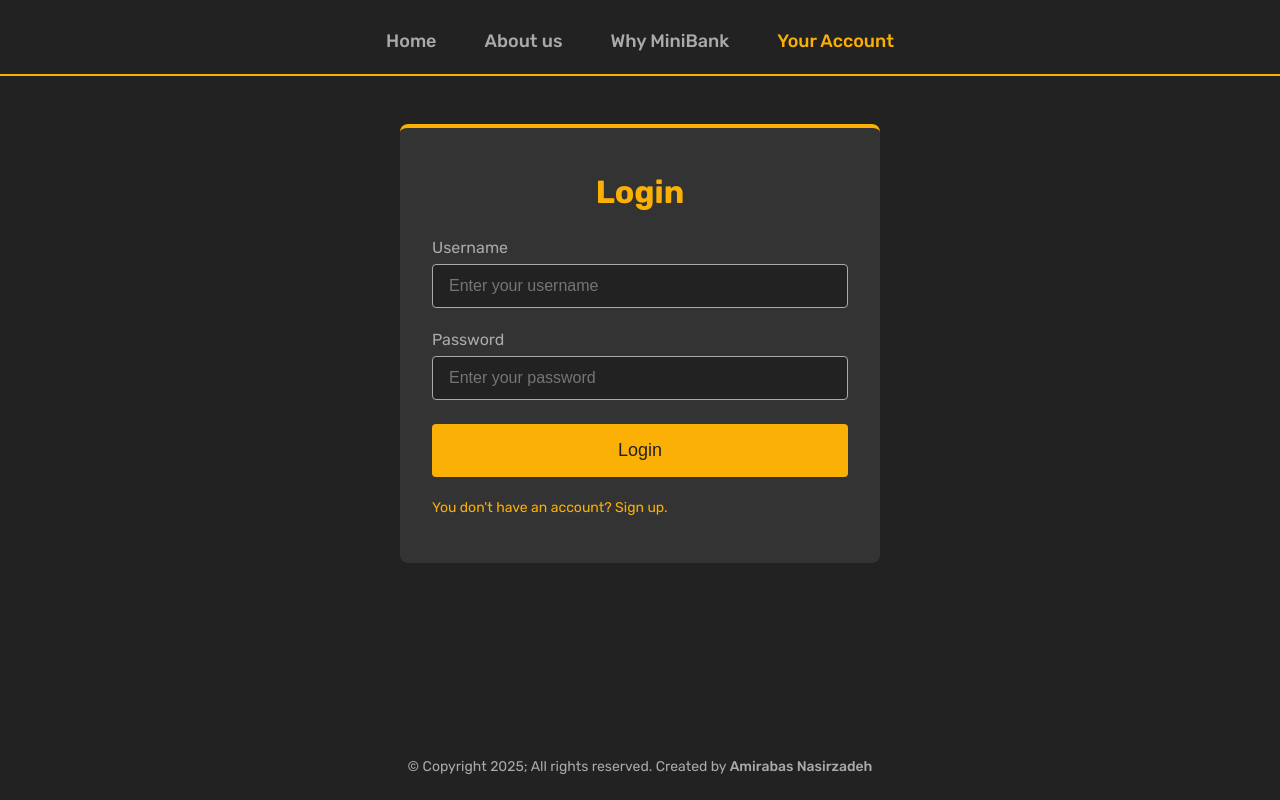
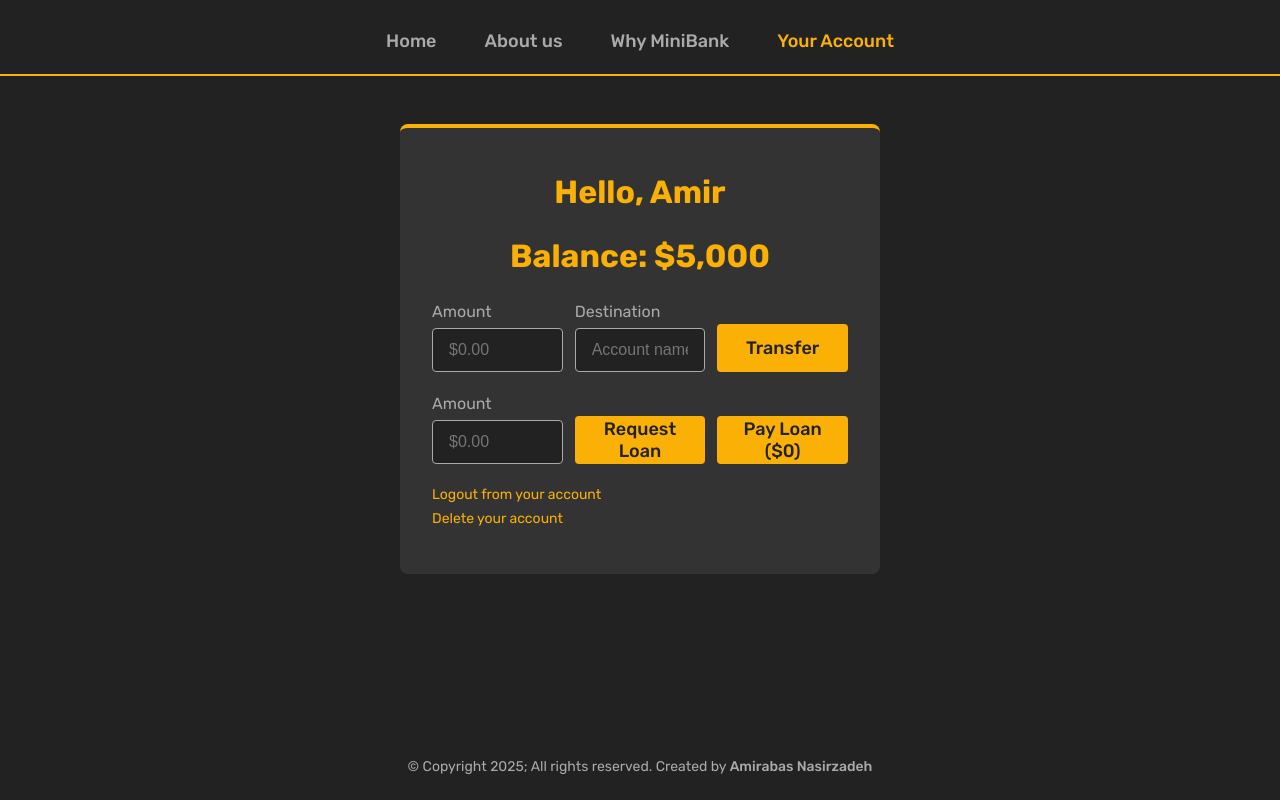
Before and after one commit to AmirabasNasirzadeh/MiniBank, a React (Vite) app: page /account in a window 1280 px wide. Built offline with nearby package versions, Linux system fonts and the light colour scheme.

Commit message:
Transfer money page UI

```diff
--- a/src/components/Form.jsx
+++ b/src/components/Form.jsx
@@ -5,65 +5,133 @@ import { signup, login, logout } from "../features/accounts/accountsSlice";
 
 function Form() {
   const dispatch = useDispatch();
+  const { isLoggedin } = useSelector((state) => state.accounts);
   const [hasAccount, setHasAccount] = useState(true);
   const [username, setUsername] = useState("");
   const [password, setPassword] = useState("");
 
   return (
     <div class="form__container">
-      <h2 class="form__header">{hasAccount ? "Login" : "Sign up"}</h2>
-      <form
-        class="form__content"
-        onSubmit={(e) => {
-          e.preventDefault();
-          hasAccount
-            ? dispatch(login(username, password))
-            : dispatch(signup(username, password));
-        }}
-      >
+      <h2 class="form__header">Hello, Amir</h2>
+      <h2 class="form__header">Balance: $5,000</h2>
+
+      <div class="form__row">
         <div class="form__group">
-          <label for="username" class="form__label">
-            Username
+          <label for="amount" class="form__label">
+            Amount
+          </label>
+          <input
+            type="number"
+            id="amount"
+            class="form__input"
+            placeholder="$0.00"
+            min={0}
+            max={1000}
+          />
+        </div>
+
+        <div class="form__group">
+          <label for="account" class="form__label">
+            Destination
           </label>
           <input
             type="text"
-            id="username"
+            id="account"
             class="form__input"
-            placeholder={
-              hasAccount ? "Enter your username" : "Enter a username"
-            }
-            value={username}
-            onChange={(e) => setUsername(e.target.value)}
+            placeholder="Account name"
           />
         </div>
+        <button
+          type="button"
+          class="form__btn form__btn--transfer form__btn--money"
+        >
+          Transfer
+        </button>
+      </div>
+
+      <div class="form__row">
         <div class="form__group">
-          <label for="password" class="form__label">
-            Password
+          <label for="loan-amount" class="form__label">
+            Amount
           </label>
           <input
-            type="password"
-            id="password"
+            type="number"
+            id="loan-amount"
             class="form__input"
-            placeholder={
-              hasAccount ? "Enter your password" : "Enter a password"
-            }
-            value={password}
-            onChange={(e) => setPassword(e.target.value)}
+            placeholder="$0.00"
+            min={0}
+            max={1000}
           />
         </div>
-        <button type="submit" class="form__btn">
-          {hasAccount ? "Login" : "Sign up"}
+        <button
+          type="button"
+          class="form__btn form__btn--loan form__btn--money"
+        >
+          Request Loan
         </button>
-      </form>
-      <p
-        className="form__situation"
-        onClick={() => setHasAccount((situation) => !situation)}
-      >
-        {hasAccount
-          ? "You don't have an account? Sign up."
-          : "You have an account? Login."}
-      </p>
+        <button type="button" class="form__btn form__btn--pay form__btn--money">
+          Pay Loan ($0)
+        </button>
+      </div>
+
+      <p class="form__situation">Logout from your account</p>
+      <br />
+      <p class="form__situation">Delete your account</p>
     </div>
+    // <div class="form__container">
+    //   <h2 class="form__header">{hasAccount ? "Login" : "Sign up"}</h2>
+    //   <form
+    //     class="form__content"
+    //     onSubmit={(e) => {
+    //       e.preventDefault();
+    //       hasAccount
+    //         ? dispatch(login(username, password))
+    //         : dispatch(signup(username, password));
+    //     }}
+    //   >
+    //     <div class="form__group">
+    //       <label for="username" class="form__label">
+    //         Username
+    //       </label>
+    //       <input
+    //         type="text"
+    //         id="username"
+    //         class="form__input"
+    //         placeholder={
+    //           hasAccount ? "Enter your username" : "Enter a username"
+    //         }
+    //         value={username}
+    //         onChange={(e) => setUsername(e.target.value)}
+    //       />
+    //     </div>
+    //     <div class="form__group">
+    //       <label for="password" class="form__label">
+    //         Password
+    //       </label>
+    //       <input
+    //         type="password"
+    //         id="password"
+    //         class="form__input"
+    //         placeholder={
+    //           hasAccount ? "Enter your password" : "Enter a password"
+    //         }
+    //         value={password}
+    //         onChange={(e) => setPassword(e.target.value)}
+    //       />
+    //     </div>
+    //     <button type="submit" class="form__btn">
+    //       {hasAccount ? "Login" : "Sign up"}
+    //     </button>
+    //   </form>
+    //   <p
+    //     className="form__situation"
+    //     onClick={() => setHasAccount((situation) => !situation)}
+    //   >
+    //     {hasAccount
+    //       ? "You don't have an account? Sign up."
+    //       : "You have an account? Login."}
+    //   </p>
+    // </div>
   );
 }
 
--- a/src/index.css
+++ b/src/index.css
@@ -250,6 +250,7 @@ footer a:hover {
   cursor: pointer;
   transition: background-color 0.2s;
   margin-bottom: 2.4rem;
+  font-family: inherit;
 }
 
 .form__btn:hover {
@@ -266,3 +267,15 @@ footer a:hover {
 .form__situation:hover {
   color: var(--secondary__color);
 }
+
+.form__row {
+  display: grid;
+  grid-template-columns: 1fr 1fr 1fr;
+  gap: 1.2rem;
+}
+
+.form__btn--money {
+  padding: 0 1.2rem;
+  height: 4.8rem;
+  align-self: end;
+}
```
